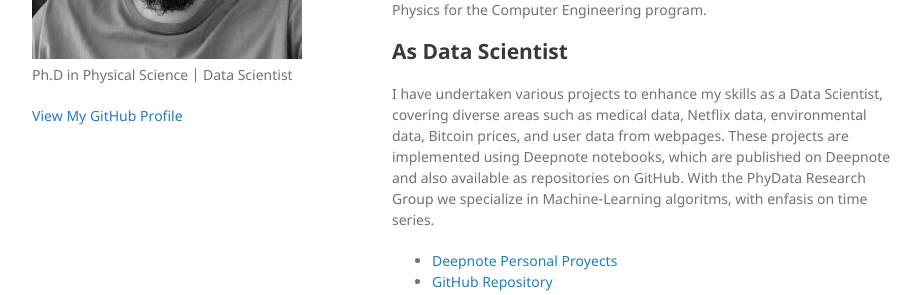
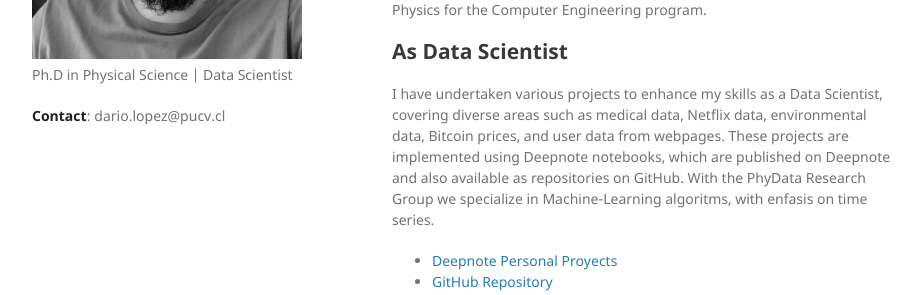
Before and after one commit to dariolopezd/dariolopezd.github.io, a Jekyll site: the page built from index.md, in a window 1280 px wide. Shown: the part 320-615 px from the top of the page, without its empty margins (178-1100 px from the left). Built offline with Jekyll 4.4.1, drawn with Linux system fonts in a browser that asks for light colours; our own code applies the rules of GitHub Pages for plain Markdown files.

Commit message:
Update default.html

```diff
--- a/_layouts/default.html
+++ b/_layouts/default.html
@@ -28,7 +28,8 @@
         {% endif %}
 
         {% if site.github.is_user_page %}
-        <p class="view"><a href="{{ site.github.owner_url }}">View My GitHub Profile</a></p>
+        <!-- <p class="view"><a href="{{ site.github.owner_url }}">View My GitHub Profile</a></p> -->
+        <strong>Contact</strong>: dario.lopez@pucv.cl
         {% endif %}
 
         {% if site.show_downloads %}
```
